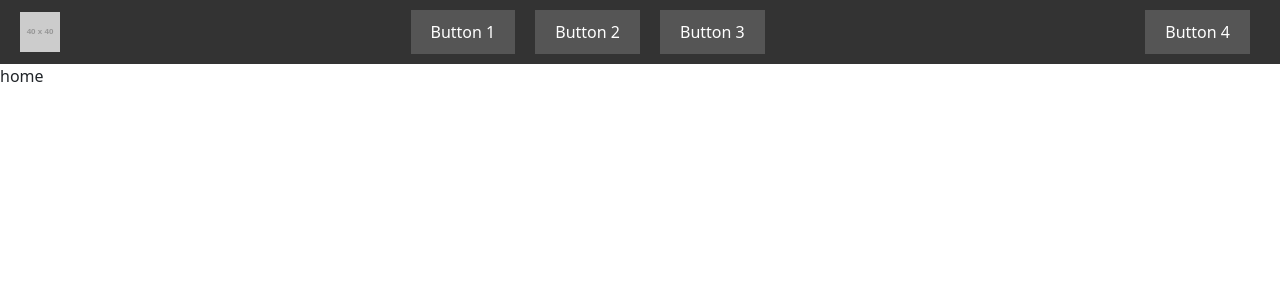
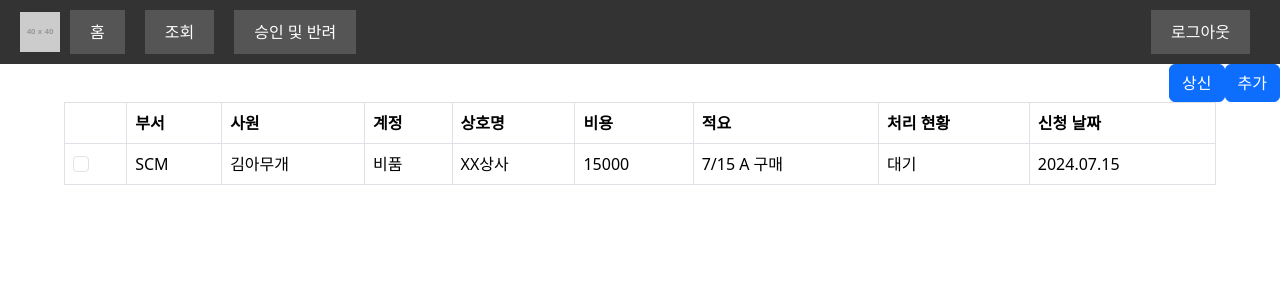
Before and after one commit to SunJinInternShip/DeptManagement_FrontEnd, a React (Create React App) app: page /temp/home in a window 1280 px wide. Shown: the top 300 px of the page. Built offline with nearby package versions, Linux system fonts and the light colour scheme.

Commit message:
feat: 임시페이지 추가

```diff
--- a/src/App.tsx
+++ b/src/App.tsx
@@ -4,18 +4,20 @@ import Register from "./pages/Register";
 import DepartmentMain from "./pages/DepartmentMain";
 import AdminMain from "./pages/AdminMain";
 import Home from "./pages/Home";
-import TopBar from "./components/TopBar";
+import Search from "./pages/Search";
+import Management from "./pages/Management";
 
 function App() {
   return (
     <BrowserRouter>
-    <TopBar />
       <Routes>
         <Route path="/" element={<Login />} />
         <Route path="/register" element={<Register />} />
         <Route path="/home" element={<DepartmentMain />} />
         <Route path="/home/admin" element={<AdminMain />} />
         <Route path="/temp/home" element={<Home />} />
+        <Route path="/temp/search" element={<Search />} />
+        <Route path="/temp/management" element={<Management />} />
       </Routes>
     </BrowserRouter>
   );
--- a/src/components/TopBar.tsx
+++ b/src/components/TopBar.tsx
@@ -1,6 +1,8 @@
 // src/App.js
 import * as React from 'react';
-import { GetUserInfo } from './JWTToken';
+import axios from 'axios';
+import { useNavigate } from 'react-router-dom';
+import { GetUserInfo, RemoveUserInfo } from './JWTToken';
 
 const styles = {
   navbar: {
@@ -45,49 +47,56 @@ const styles = {
 };
 
 export default function TopBar() {
-  const [userName, setUserName] = React.useState<string | null>('');
-  React.useEffect(() => {
-    const handleStorageChange = () => {
-      console.log("fff");
+  const userName = GetUserInfo().name;
+  const accessToken = GetUserInfo().accessToken;
 
-    };
+  const navigate = useNavigate();
 
-    window.addEventListener("storage", handleStorageChange);
-
-    return () => {
-      window.removeEventListener("storage", handleStorageChange);
-    };
-  }, []);
-
+  // 로그아웃
+  const handleLogout = async () => {
+    //setSpinnerShow(true);
+    try {
+      const res = await axios.patch(`${process.env.REACT_APP_SERVER_URL}/logout`, {},
+      {
+        headers: {
+          Authorization: `Bearer ${accessToken}`
+        }
+      });
+      await RemoveUserInfo();
+      alert(res.data);
+      //setSpinnerShow(false);
+      navigate("/", { replace: true });
+    } catch (error) {
+      console.log(error);
+    }
+  };
 
   return (
     <div style={styles.navbar}>
       <div style={styles.leftSection}>
         <img src="https://via.placeholder.com/40" alt="Logo" style={styles.image} />
-      </div>
-      <div style={styles.centerSection}>
-        <button
+        <button onClick={() => {navigate("/temp/home", { replace: true })}}
           style={styles.button}
         >
-          Button 1
+          홈
         </button>
-        <button
+        <button onClick={() => {navigate("/temp/search", { replace: true })}}
           style={styles.button}
         >
-          Button 2
+          조회
         </button>
-        <button
+        <button onClick={() => {navigate("/temp/manage", { replace: true })}}
           style={styles.button}
         >
-          Button 3
+          승인 및 반려
         </button>
       </div>
       <div style={styles.rightSection}>
         <span style={styles.text}>{userName}</span>
-        <button
+        <button onClick={handleLogout}
           style={styles.button}
         >
-          Button 4
+          로그아웃
         </button>
       </div>
     </div>
--- a/src/pages/DepartmentMain.tsx
+++ b/src/pages/DepartmentMain.tsx
@@ -8,6 +8,7 @@ import Table from 'react-bootstrap/Table';
 import { useNavigate } from "react-router-dom";
 import { GetUserInfo, RemoveUserInfo } from '../components/JWTToken';
 import ReceiptModal from '../components/ReceiptModal';
+import TopBar from '../components/TopBar';
 
 interface Product {
   pType: string;
@@ -106,6 +107,8 @@ export default function DepartmentMain() {
   },[orderModalShow, editModalShow, receiptModalShow]);
 
   return (
+    <>
+      <TopBar/>
       <div style={{ display: 'flex', flexDirection: 'column', justifyContent: 'center', alignItems: 'center', margin: 10 }}>
         <div style={{ display: 'flex', justifyContent: 'space-between', width: '100%' }}>
           <Card style={{ fontSize: 20, padding: 5 }}>로고</Card>
@@ -184,5 +187,6 @@ export default function DepartmentMain() {
         {ReceiptModal(receiptModalShow, handleClose)}
         {LoadingSpinner(spinnerShow)}
       </div>
+    </>
   );
 }
--- a/src/pages/Home.tsx
+++ b/src/pages/Home.tsx
@@ -5,9 +5,11 @@ import LoadingSpinner from '../components/LoadingSpinner';
 import Button from 'react-bootstrap/Button';
 import Card from 'react-bootstrap/Card';
 import Table from 'react-bootstrap/Table';
+import Form from 'react-bootstrap/Form';
 import { useNavigate } from "react-router-dom";
 import { GetUserInfo, RemoveUserInfo } from '../components/JWTToken';
 import ReceiptModal from '../components/ReceiptModal';
+import TopBar from '../components/TopBar';
 
 interface Product {
   pType: string;
@@ -18,8 +20,45 @@ interface Product {
 
 // 사원 페이지
 export default function Home() {
+  const userName = GetUserInfo().name;
 
   return (
-    <div>home</div>
+    <div>
+      <TopBar/>
+      <div style={{ display: 'flex', alignItems: 'center', justifyContent: 'right' }}>
+        <Button>상신</Button>
+        <Button>추가</Button>
+      </div>
+        <div style={{ display: 'flex', justifyContent: 'center' }}>
+          <Table bordered hover style={{ width: '90%' }}>
+            <thead>
+              <tr>
+                <th></th>
+                <th>부서</th>
+                <th>사원</th>
+                <th>계정</th>
+                <th>상호명</th>
+                <th>비용</th>
+                <th>적요</th>
+                <th>처리 현황</th>
+                <th>신청 날짜</th>
+              </tr>
+            </thead>
+            <tbody>
+              <tr>
+                <td><Form.Check/></td>
+                <td>SCM</td>
+                <td>김아무개</td>
+                <td>비품</td>
+                <td>XX상사</td>
+                <td>15000</td>
+                <td>7/15 A 구매</td>
+                <td>대기</td>
+                <td>2024.07.15</td>
+              </tr>
+            </tbody>
+          </Table>
+        </div>
+    </div>
   );
 }
--- /dev/null
+++ b/src/pages/Management.tsx
@@ -0,0 +1,25 @@
+import * as React from 'react';
+import axios from 'axios';
+import { ProductOrder, ProductEdit } from '../components/ProductModal';
+import LoadingSpinner from '../components/LoadingSpinner';
+import Button from 'react-bootstrap/Button';
+import Card from 'react-bootstrap/Card';
+import Table from 'react-bootstrap/Table';
+import { useNavigate } from "react-router-dom";
+import { GetUserInfo, RemoveUserInfo } from '../components/JWTToken';
+import ReceiptModal from '../components/ReceiptModal';
+
+interface Product {
+  pType: string;
+  pName: string;
+  price: number | string;
+  quantity: number | string;
+}
+
+// 사원 페이지
+export default function Management() {
+
+  return (
+    <div>Management</div>
+  );
+}
--- /dev/null
+++ b/src/pages/Search.tsx
@@ -0,0 +1,25 @@
+import * as React from 'react';
+import axios from 'axios';
+import { ProductOrder, ProductEdit } from '../components/ProductModal';
+import LoadingSpinner from '../components/LoadingSpinner';
+import Button from 'react-bootstrap/Button';
+import Card from 'react-bootstrap/Card';
+import Table from 'react-bootstrap/Table';
+import { useNavigate } from "react-router-dom";
+import { GetUserInfo, RemoveUserInfo } from '../components/JWTToken';
+import ReceiptModal from '../components/ReceiptModal';
+
+interface Product {
+  pType: string;
+  pName: string;
+  price: number | string;
+  quantity: number | string;
+}
+
+// 사원 페이지
+export default function Search() {
+
+  return (
+    <div>Search</div>
+  );
+}
```
Lines whose indentation alone changed are shown as unchanged.
